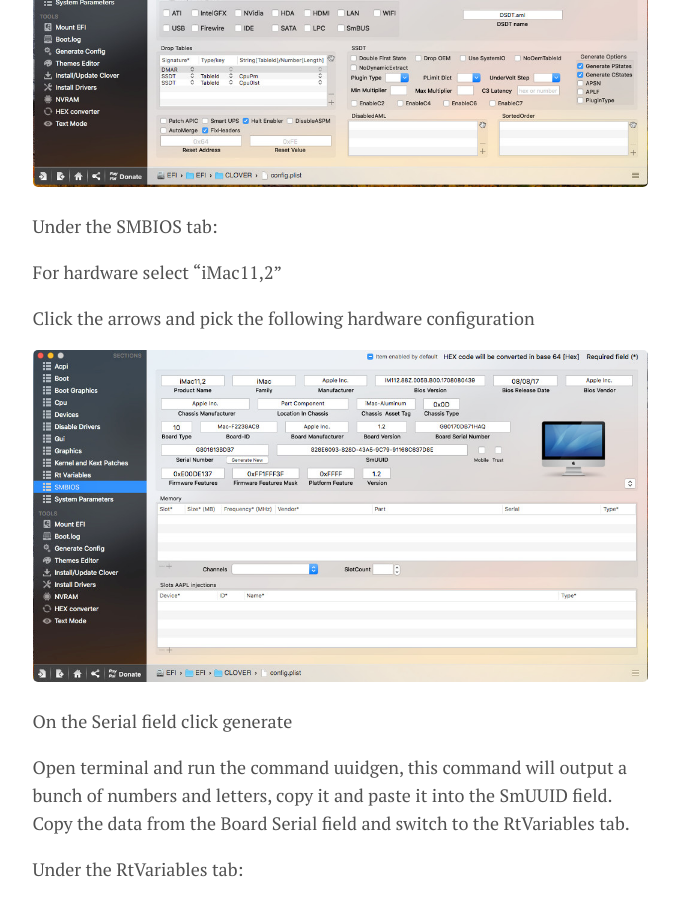
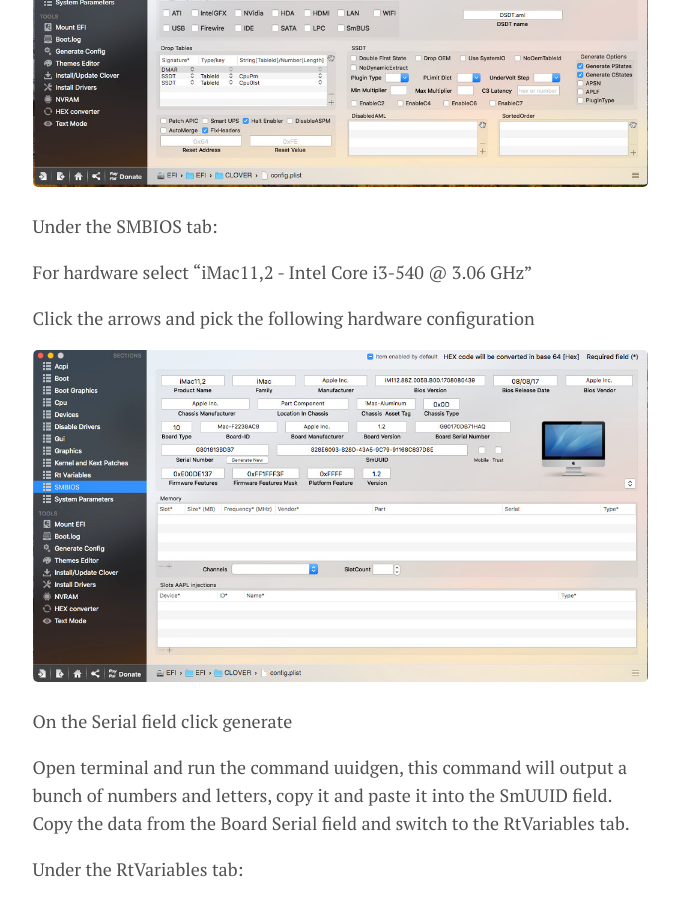
Before and after one commit to MarkPinto/MarkPinto.github.io, a Jekyll site: the page built from _posts/2018-05-16-Hackintoshing-My-PC.md, in a window 1280 px wide and 900 px high, scrolled down 5960 px. Shown: the whole window, without its empty margins (300-979 px from the left). Built offline with Jekyll 4.4.1, drawn with Linux system fonts in a browser that asks for light colours.

Commit message:
Updated Post

```diff
--- a/_posts/2018-05-16-Hackintoshing-My-PC.md
+++ b/_posts/2018-05-16-Hackintoshing-My-PC.md
@@ -121,7 +121,7 @@
 
 Under the SMBIOS tab:
 
-For hardware select "iMac11,2"
+For hardware select "iMac11,2 - Intel Core i3-540 @ 3.06 GHz"
 
 Click the arrows and pick the following hardware configuration
 
```
Also changed, not shown: assets/img/2018-05-16-Hackintoshing-My-PC/hackintosh_smbios_device.jpg (added).
